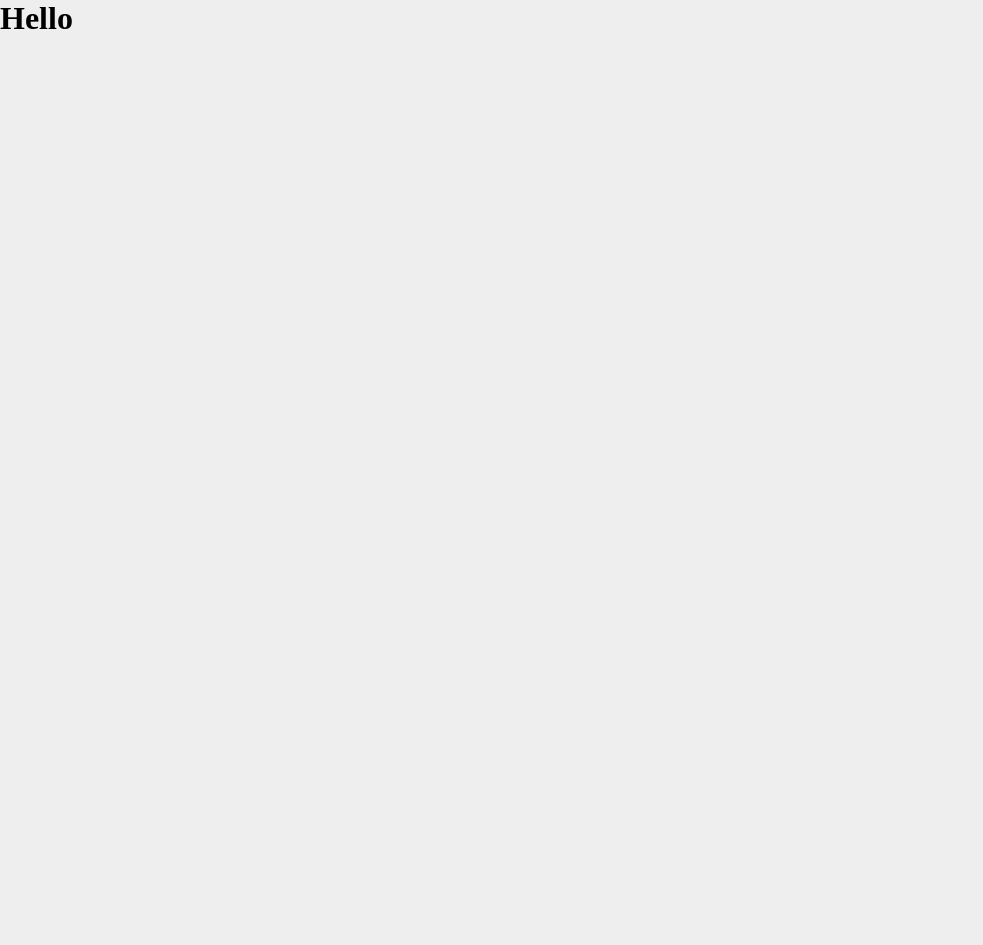
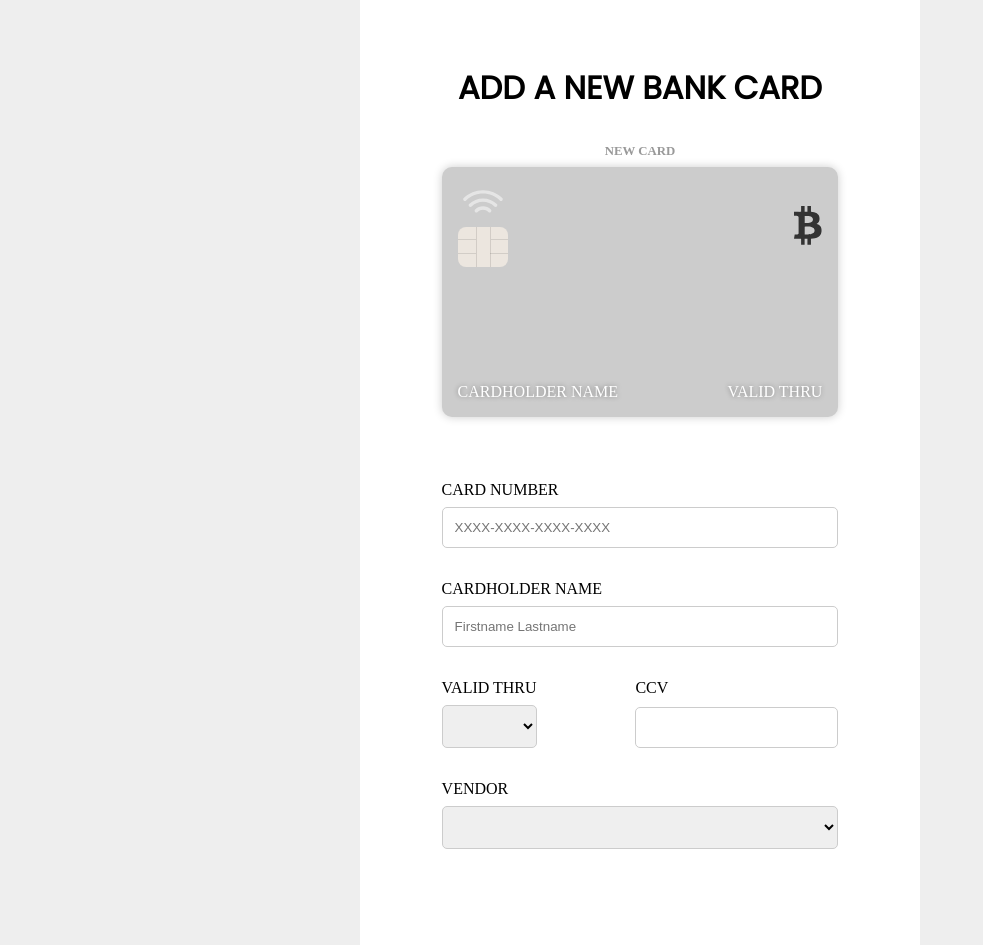
Before and after one commit to jenseneducation-Aleksander-Dimitrijevic/e-wallet-project, a Vue app: page /add-card in a window 1280 px wide. Shown: the whole page, without its empty margins (0-983 px from the left). Before the commit the page ends 800 px from the top, so only its background shows below. Built offline with nearby package versions, Linux system fonts and the light colour scheme.

Commit message:
created add card form

```diff
--- a/src/components/Card.vue
+++ b/src/components/Card.vue
@@ -40,8 +40,10 @@ export default {
   color: #fff;
   flex-flow: column;
   border-radius: 10px;
+  backface-visibility: hidden;
   justify-content: space-between;
   box-shadow: 0 0 10px rgba(#000, 0.2);
+  text-shadow: 0 0 5px rgba(#000, 0.4);
   .vendor {
     display: flex;
     align-items: center;
@@ -60,7 +62,8 @@ export default {
     justify-content: space-between;
 
     li {
-      p {
+      p,
+      h2 {
         text-transform: uppercase;
       }
       &:nth-child(2) {
--- /dev/null
+++ b/src/components/CardForm.vue
@@ -0,0 +1,86 @@
+<template>
+  <form>
+    <label for="card-number">Card number</label>
+    <input
+      id="card-number"
+      v-model="cardDetail.cardNumber"
+      type="text"
+      maxlength="16"
+      placeholder="XXXX-XXXX-XXXX-XXXX"
+    />
+
+    <label for="name">Cardholder name</label>
+    <input type="text" id="name" v-model="cardDetail.ownerName" placeholder="Firstname Lastname" />
+    <div>
+      <div>
+        <label for="valid-thru">Valid thru</label>
+        <select v-model="cardDetail.validThru" id="valid-thru">
+          <option value="1">1</option>
+          <option value="2">2</option>
+          <option value="3">3</option>
+          <option value="4">4</option>
+          <option value="5">5</option>
+          <option value="6">6</option>
+          <option value="7">7</option>
+          <option value="8">8</option>
+          <option value="9">9</option>
+          <option value="10">10</option>
+          <option value="11">11</option>
+          <option value="12">12</option>
+        </select>
+      </div>
+      <div>
+        <label for="cvv">Ccv</label>
+        <input type="text" id="cvv" maxlength="3" v-model="cardDetail.cvv" />
+      </div>
+    </div>
+
+    <label for="vendor">Vendor</label>
+    <select id="vendor" v-model="cardDetail.vendorOptions">
+      <option value="bitcoin-inc">Bitcoin Inc</option>
+      <option value="blockchain-inc">Blockchain Inc</option>
+      <option value="evil-corp">Evil Corp</option>
+      <option value="ninja-bank">Ninja Bank</option>
+    </select>
+  </form>
+</template>
+
+<script>
+export default {
+  name: "CardForm",
+  props: {
+    cardDetail: Object
+  }
+};
+</script>
+
+<style lang="scss" scoped>
+form {
+  width: 80%;
+  margin: 4rem auto;
+
+  label {
+    display: block;
+    margin: 2rem 0 0.5rem 0;
+    text-transform: uppercase;
+  }
+
+  div {
+    display: flex;
+    justify-content: space-between;
+
+    div {
+      display: flex;
+      flex-flow: column;
+    }
+  }
+
+  input,
+  select {
+    width: 100%;
+    padding: 12px;
+    border-radius: 5px;
+    border: 1px solid #ccc;
+  }
+}
+</style>
--- a/src/main.js
+++ b/src/main.js
@@ -11,10 +11,10 @@ new Vue({
       {
         id: 1,
         chip: require("./assets/chip-light.svg"),
-        vendor: require("./assets/vendor-blockchain.svg"),
+        vendor: require("./assets/vendor-evil.svg"),
         cardNumber: "0987 6543 2109 9876",
         ownerName: "Fernanda Mejia",
-        validThru: "10/24",
+        validThru: "03/23",
         bgColor: "#D92E4C"
       },
       {
@@ -23,16 +23,16 @@ new Vue({
         vendor: require("./assets/vendor-blockchain.svg"),
         cardNumber: "0987 6543 2109 9876",
         ownerName: "Måns Åkesson",
-        validThru: "10/24",
+        validThru: "05/21",
         bgColor: "#7C4FDF"
       },
       {
         id: 3,
         chip: require("./assets/chip-light.svg"),
-        vendor: require("./assets/vendor-blockchain.svg"),
+        vendor: require("./assets/vendor-ninja.svg"),
         cardNumber: "1972 3029 1739 8133",
         ownerName: "Kalle Karlsson",
-        validThru: "10/24",
+        validThru: "07/22",
         bgColor: "#000"
       }
     ]
--- a/src/views/AddCard.vue
+++ b/src/views/AddCard.vue
@@ -1,12 +1,31 @@
 <template>
-  <div>
-    <h1>Hello</h1>
+  <div class="wrapper">
+    <Top heading="Add a new bank card" />
+    <h3>New card</h3>
+    <Card :cardDetail="cardDetail" />
+    <CardForm :cardDetail="cardDetail" />
   </div>
 </template>
 
 <script>
+import Top from "../components/Top";
+import Card from "../components/Card";
+import CardForm from "../components/CardForm";
 export default {
-  name: "AddCard"
+  name: "AddCard",
+  components: { Top, Card, CardForm },
+  data: () => ({
+    cardDetail: {
+      chip: require("../assets/chip-light.svg"),
+      vendor: require("../assets/vendor-bitcoin.svg"),
+      cardNumber: "",
+      ownerName: "",
+      validThru: "",
+      vendorOptions: null,
+      cvv: "",
+      bgColor: "#ccc"
+    }
+  })
 };
 </script>
 
--- a/src/views/Home.vue
+++ b/src/views/Home.vue
@@ -33,7 +33,7 @@ export default {
 };
 </script>
 
-<style lang="scss" scoped>
+<style lang="scss">
 .wrapper {
   width: 100%;
   margin: auto;
```
